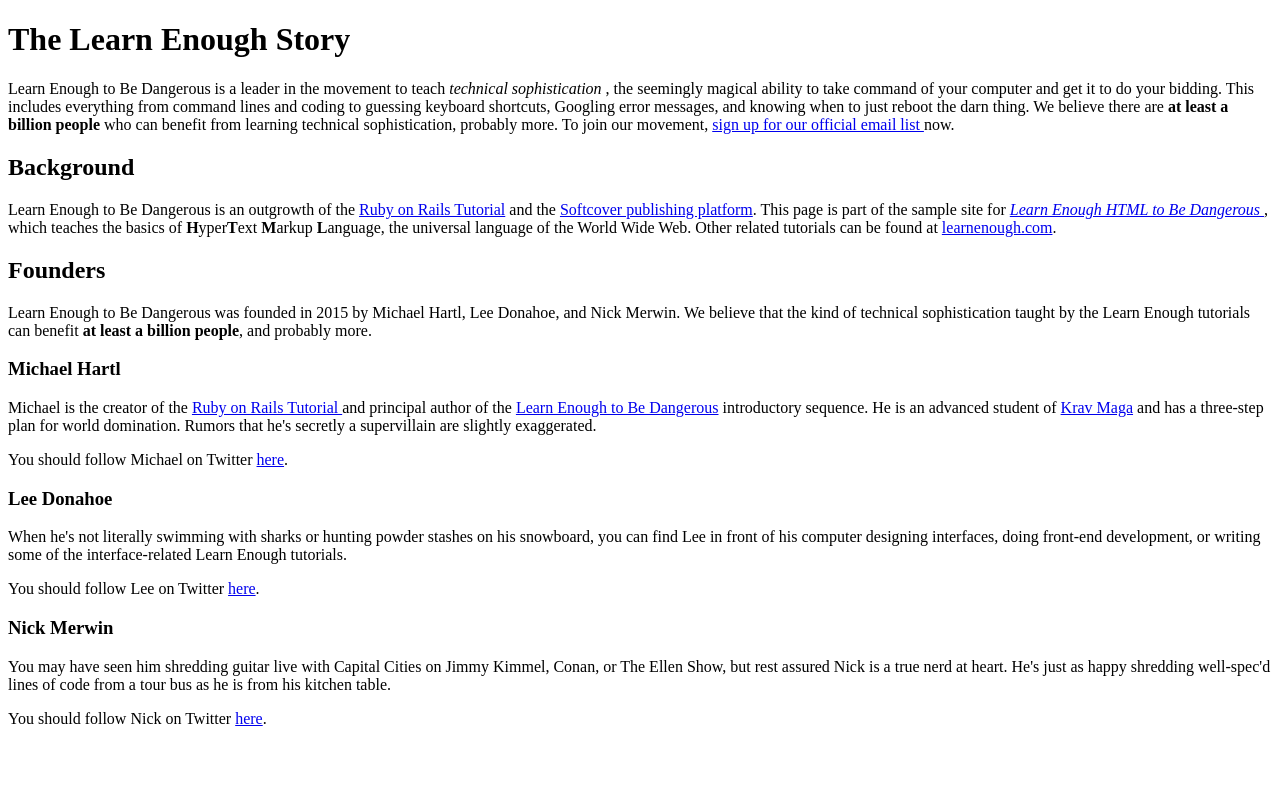
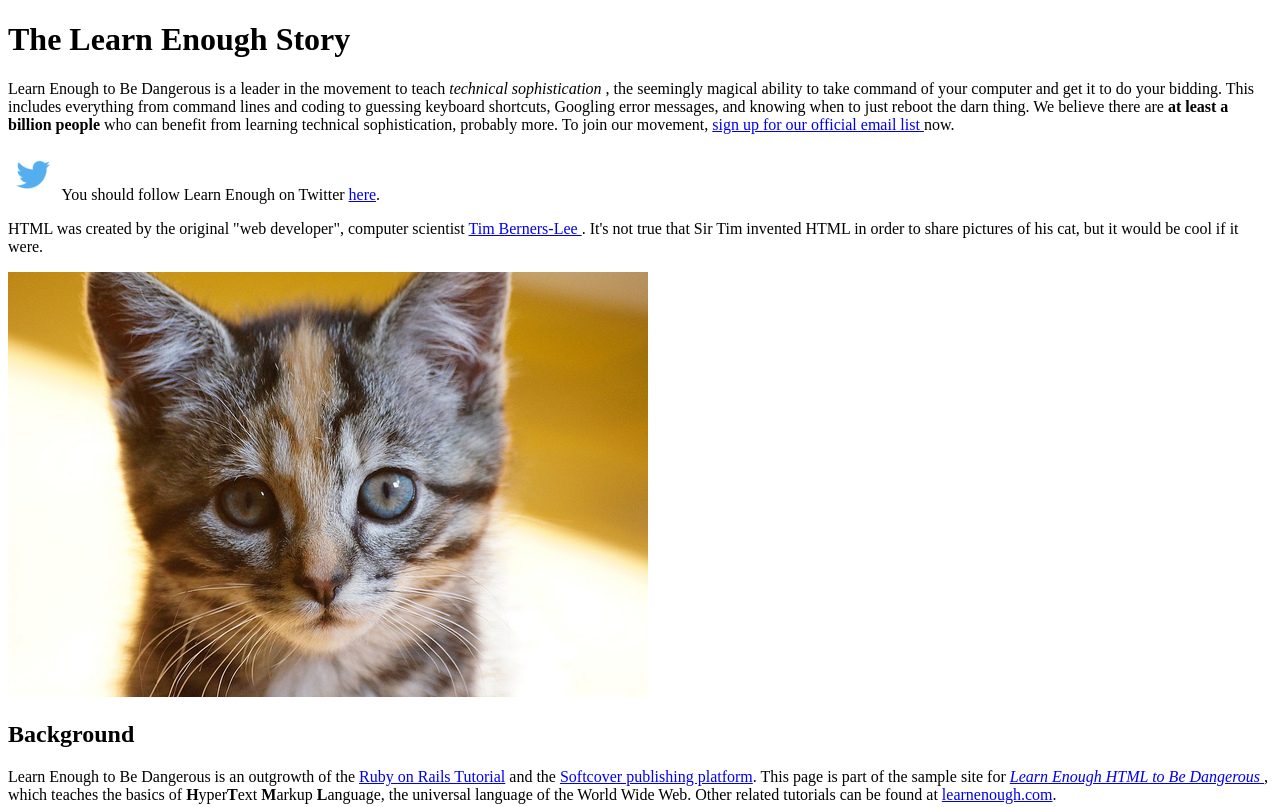
Before and after one commit to warmhawaii/sample_website, a plain HTML site: page sample_website/index.html in a window 1280 px wide. Shown: the top 807 px of the page. Drawn offline with Linux system fonts and the light colour scheme.

Commit message:
End Chapter 2

```diff
--- a/sample_website/index.html
+++ b/sample_website/index.html
@@ -22,6 +22,27 @@
       up for our official email list
     </a> now.
   </p>
+
+  <p>
+    <a href="https://twitter.com/learnenough" target="_blank"
+       rel="noopener" style="text-decoration: none;">
+      <img src="images/small_twitter_logo.png" alt="twitter logo">
+    </a>
+    You should follow Learn Enough on Twitter
+    <a href="https://twitter.com/learnenough"
+       target="_blank" rel="noopener">here</a>.
+  </p>
+
+  <p>
+    HTML was created by the original "web developer", computer scientist
+    <a href="https://en.wikipedia.org/wiki/Tim_Berners-Lee">
+      Tim
+      Berners-Lee
+    </a>. It's not true that Sir Tim invented HTML in order to
+    share pictures of his cat, but it would be cool if it were.
+  </p>
+
+  <img src="images/kitten.jpg" alt="An adorable kitten">
 
   <h2>Background</h2>
 
@@ -53,6 +74,9 @@
 
   <h3>Michael Hartl</h3>
 
+  <img src="https://gravatar.com/avatar/ffda7d145b83c4b118f982401f962ca6?s=150"
+       alt="Michael Hartl">
+
   <p>
     Michael is the creator of the <a href="https://www.railstutorial.org/">
       Ruby on Rails Tutorial
@@ -71,6 +95,9 @@
 
   <h3>Lee Donahoe</h3>
 
+  <img src="https://gravatar.com/avatar/b65522a6f3a6899705d119d7aa232a6d?s=150"
+       alt="Lee Donahoe">
+
   <p>
     When he's not literally swimming with sharks or hunting powder stashes
     on his snowboard, you can find Lee in front of his computer designing
@@ -84,6 +111,9 @@
   </p>
 
   <h3>Nick Merwin</h3>
+
+  <img src="https://gravatar.com/avatar/e2d6ce2ba5c1b6d674ae8ff2b3b45d23?s=150"
+       alt="Nick Merwin">
 
   <p>
     You may have seen him shredding guitar live with Capital Cities on Jimmy
```
Also changed, not shown: sample_website/images/kitten.jpg (added), sample_website/images/small_twitter_logo.png (added), 1 other file.
